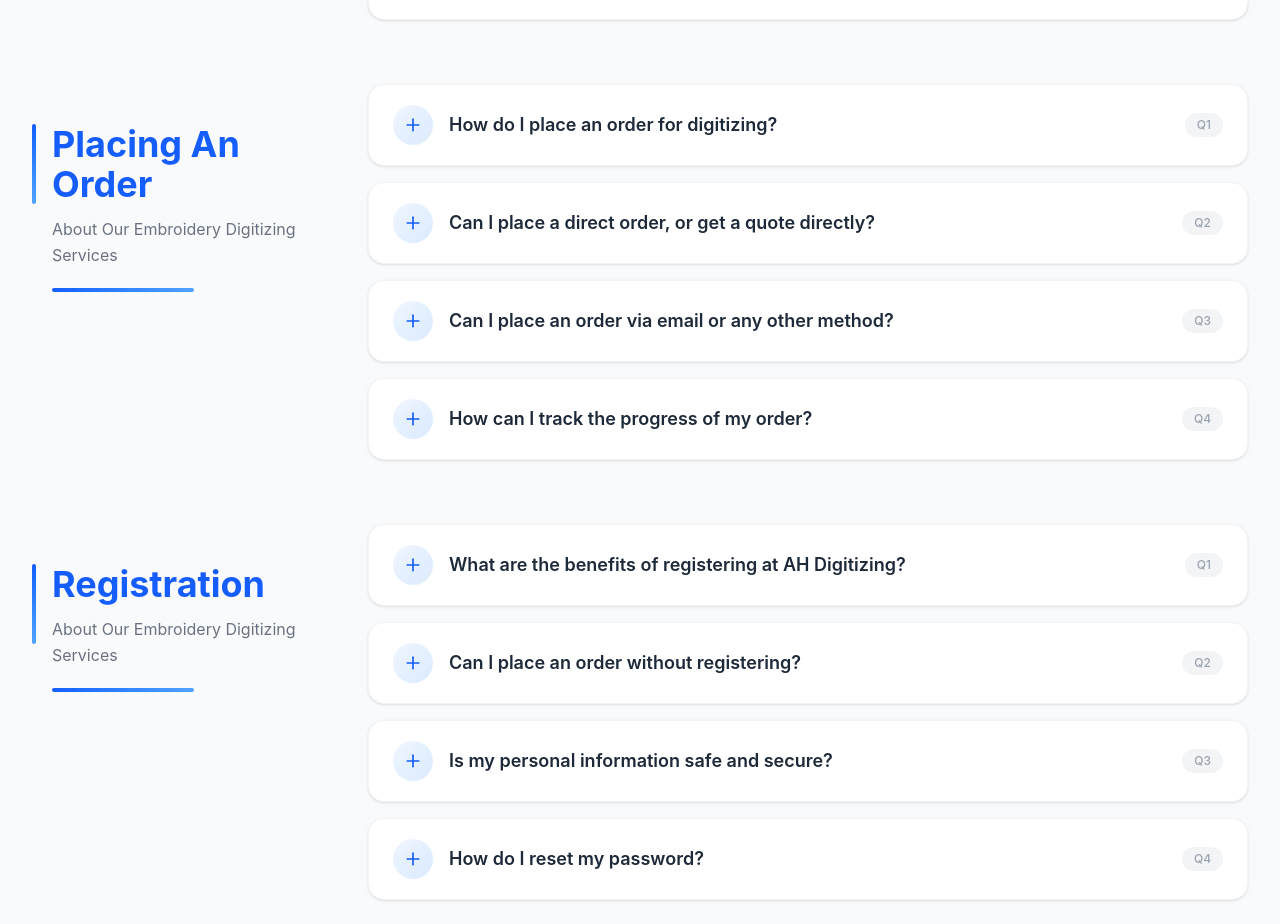
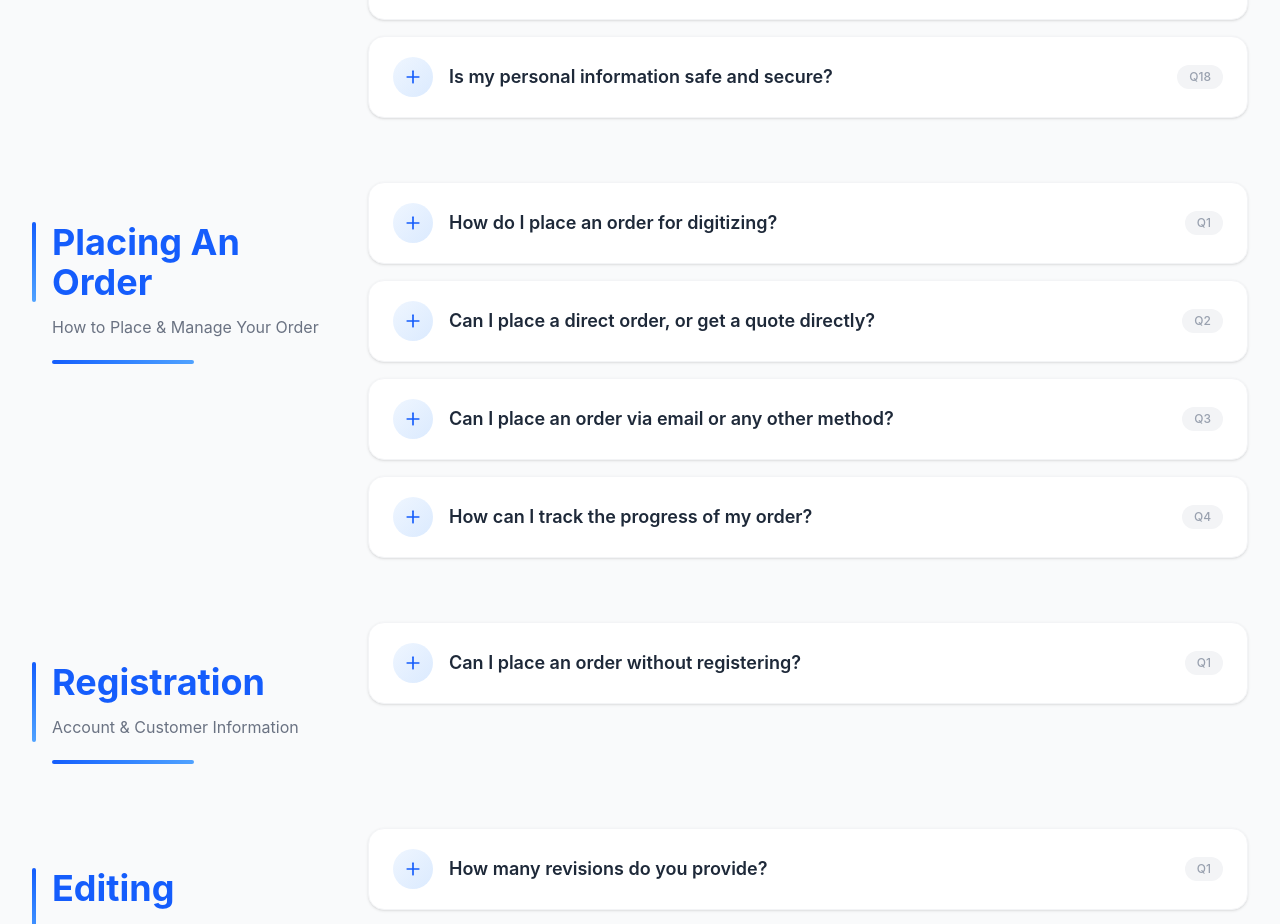
Before and after one commit to fourgoAgency/Ah-digitizing, a Next.js app: page /FAQs in a window 1280 px wide. Shown: the part 1851-2775 px from the top of the page. Built offline with nearby package versions, Linux system fonts and the light colour scheme.

Commit message:
Replace FAQ content with updated questions and categories

```diff
--- a/app/(main)/FAQs/page.tsx
+++ b/app/(main)/FAQs/page.tsx
@@ -30,13 +30,13 @@ const faqData: {
   {
     id: "general-enquiries",
     title: "General Enquiries",
-    subtitle: "About Our Embroidery Digitizing Services",
+    subtitle: "About Our Services & Policies",
     questions: [
       {
         id: 1,
         question: "What's your turnaround time?",
         answer:
-          "Simple designs are typically delivered within 4–12 hours, while more complex designs may take up to 24 hours. For urgent requirements, we offer rush delivery within 2–6 hours and super rush delivery within 1–4 hours, depending on the design's complexity.",
+          "Simple designs are typically delivered within 4–12 hours, while more complex designs may take up to 24 hours. For urgent requirements, we offer rush delivery within 2–6 hours and super rush delivery within 1–4 hours, depending on the design's complexity.\nThe turnaround time for standard, rush, and super rush orders starts after AH Digitizing confirms the order and all required design details have been received.",
         button: { label: "Order Now", href: "/get-quote" },
         note: "For further guidance regarding turnaround time, feel free to contact our team.",
       },
@@ -51,7 +51,7 @@ const faqData: {
         id: 3,
         question: "Do you charge based on stitches or a flat rate?",
         answer:
-          "We offer flat rate pricing. No confusing per-stitch charges. Just simple, straightforward pricing.",
+          "We offer flat-rate pricing, no confusing per-stitch charges. Just simple, straightforward pricing.",
       },
       {
         id: 4,
@@ -71,14 +71,14 @@ const faqData: {
         id: 6,
         question: "Do you offer a free quote?",
         answer:
-          "Yes, we do. Simply share your design details or requirements with us, and we'll provide you with a free quote within 5 minutes—no obligations.",
-        button: { label: "Get Free Quote", href: "/get-free-quote" },
+          "Yes, we do. Simply share your design details or requirements with us, and we'll provide you with a free quote within 5 minutes, with no obligation.",
+        button: { label: "Get a Free Quote", href: "/get-free-quote" },
       },
       {
         id: 7,
         question: "How will I receive my file?",
         answer:
-          "Your file will be delivered via email, or you can create an account on our website to download it directly. Need a different delivery method? Just let us know.",
+          "Your file will be delivered directly via email. Need a different delivery method? Just let us know.",
       },
       {
         id: 8,
@@ -92,7 +92,7 @@ const faqData: {
         question: "Can I get a special discount on a bulk order?",
         answer:
           "Yes, we offer special discounts on bulk orders! Just send us your design files, and we'll provide you with a customized discount quote.",
-        button: { label: "Get Free Quote", href: "/get-free-quote" },
+        button: { label: "Get a Free Quote", href: "/get-free-quote" },
       },
       {
         id: 10,
@@ -106,13 +106,13 @@ const faqData: {
         question: "Do you offer custom design sizes?",
         answer:
           "Yes, we can create your design in any custom size you require. Simply share your preferred dimensions with us, and we'll prepare your design accordingly.",
-        button: { label: "Get Free Quote", href: "/get-free-quote" },
+        button: { label: "Get a Free Quote", href: "/get-free-quote" },
       },
       {
         id: 12,
         question: "Do you keep backups of my design files?",
         answer:
-          "Yes, we keep backups of your design files. Registered users can log in and download their files directly. If you can't find it there, just contact us with your design details, and we'll send it over.",
+          "Yes, we keep backups of your design files. If you can't find your file, just contact us with your design details, and we'll send it over.",
         note: "Still have questions? Reach out to our support team — we're available 24/7 to help.",
       },
       {
@@ -146,87 +146,75 @@ const faqData: {
         question: "Can I get my design digitized from just a screenshot?",
         answer:
           "Yes, we can create your design from a screenshot. Just share it with us.",
-        button: { label: "Get a free quote now", href: "/get-free-quote" },
+        button: { label: "Order Now", href: "/get-quote" },
+      },
+      {
+        id: 18,
+        question: "Is my personal information safe and secure?",
+        answer:
+          "Yes, we take your privacy seriously. Your personal information is used to communicate with you, provide design updates, deliver your completed files, and inform you about new offers and services. We take reasonable security measures to keep your information and data secure.",
       },
     ],
   },
   {
     id: "placing-order",
     title: "Placing An Order",
-    subtitle: "About Our Embroidery Digitizing Services",
+    subtitle: "How to Place & Manage Your Order",
     questions: [
       {
-        id: 18,
+        id: 19,
         question: "How do I place an order for digitizing?",
         answer:
-          "Very simple. Go to the homepage, visit the Services section, and select the service you need. You'll be taken to the order page where you can fill out the order form with your design details and requirements so we can digitize your design exactly the way you want. If you'd like a free quote before placing your order, simply click Get Free Quote and submit your details. We'll get back to you with a quote within 5 minutes.",
-      },
-      {
-        id: 19,
-        question: "Can I place a direct order, or get a quote directly?",
-        answer:
-          "Yes, both options are available! On our website's header, you'll find the Order Now and Get Free Quote buttons. Simply click on either one to place a direct order or get a quote right away.",
+          "Very simple. Go to the homepage, visit the Services section, and select the service you need. You'll be taken to the order page where you can fill out the order form with your design details and requirements so we can digitize your design exactly the way you want. If you'd like a free quote before placing your order, simply click Get a Free Quote and submit your details. We'll get back to you with a quote within 5 minutes.",
       },
       {
         id: 20,
+        question: "Can I place a direct order, or get a quote directly?",
+        answer:
+          "Yes, both options are available! On our website's header, you'll find the Order Now and Get a Free Quote buttons. Simply click on either one to place a direct order or get a quote right away.",
+      },
+      {
+        id: 21,
         question: "Can I place an order via email or any other method?",
         answer:
-          "Yes! In addition to placing your order directly on our website, you can order via email or WhatsApp. Just share your design details and requirements with us, and we'll get started on your order right away.",
+          "Yes! You can place your order via email or WhatsApp. Just share your design details and requirements with us, and we'll get started on your order right away.",
         button: { label: "Email Us", href: "mailto:ahdigitizing@gmail.com" },
       },
       {
-        id: 21,
+        id: 22,
         question: "How can I track the progress of my order?",
         answer:
-          "Once you place your order, you'll receive a unique tracking ID. You can log in to your account dashboard anytime to view real-time progress, or reach out to us via email or contact our team directly for updates on your design's progress.",
+          "Once you place your order, you'll receive a unique order ID. You can contact us anytime via email or reach out to our team for updates on your design's progress. AH Digitizing will also keep you updated and share progress updates throughout the design process.",
       },
     ],
   },
   {
     id: "registration",
     title: "Registration",
-    subtitle: "About Our Embroidery Digitizing Services",
+    subtitle: "Account & Customer Information",
     questions: [
-      {
-        id: 22,
-        question: "What are the benefits of registering at AH Digitizing?",
-        answer:
-          "Registering with us gives you access to exclusive benefits, including real-time order tracking to monitor your order's progress, easy access to your complete order history, a faster checkout process by skipping repetitive steps on future orders, special member-only discounts, and priority support for quicker responses from our team.",
-      },
       {
         id: 23,
         question: "Can I place an order without registering?",
         answer:
-          "Yes, you can place an order using just your email address — no account creation required. However, registering gives you access to order tracking, order history, and other exclusive benefits.",
-        button: { label: "Email Us", href: "mailto:ahdigitizing@gmail.com" },
-      },
-      {
-        id: 24,
-        question: "Is my personal information safe and secure?",
-        answer:
-          "Yes, we take your privacy seriously. Your personal information is securely stored and never shared with third parties without your consent.",
-      },
-      {
-        id: 25,
-        question: "How do I reset my password?",
-        answer:
-          "Simply click on \"Forgot Password\" on the login page, enter your registered email address, and we'll send you a link to reset your password.",
+          "Yes, you can place an order using just your email address, with no account creation required.",
+        button: { label: "Order Now", href: "/get-quote" },
       },
     ],
   },
   {
     id: "editing",
     title: "Editing",
-    subtitle: "About Our Embroidery Digitizing Services",
+    subtitle: "Design Revisions & Changes",
     questions: [
       {
-        id: 26,
+        id: 24,
         question: "How many revisions do you provide?",
         answer:
           "We provide unlimited revisions until your design is exactly the way you want it, free of charge, with no extra fees.",
       },
       {
-        id: 27,
+        id: 25,
         question: "Do you charge for design editing?",
         answer:
           "No, we don't charge for standard editing. However, if you'd like to add something new to your design, a small additional charge may apply.",
@@ -236,22 +224,22 @@ const faqData: {
   {
     id: "payment",
     title: "Payment",
-    subtitle: "About Our Embroidery Digitizing Services",
+    subtitle: "Payment & Refund Information",
     questions: [
       {
-        id: 28,
+        id: 26,
         question: "What payment methods do you accept?",
         answer:
-          "We accept payments through PayPal and Stripe, so you can pay via PayPal or debit/credit card. If you face any issues with payment, just contact us. We'll help you find an alternative way to pay. All transactions are secure and encrypted.",
+          "We accept payments through PayPal, debit/credit cards, and bank transfer. If you face any issues with payment, just contact us, and we'll help you with an alternative payment method. All online transactions are secure and encrypted.",
       },
       {
-        id: 29,
+        id: 27,
         question: "Do you offer a refund policy?",
         answer:
-          "Yes, we offer a refund if we're unable to adjust the design according to your requirements or fail to deliver the expected quality.",
+          "Yes, we offer a refund if we're unable to meet your requirements or deliver the expected quality. We will make reasonable revisions and corrections to your design until it meets your requirements. If we are still unable to correct the design to your satisfaction, we may issue a refund.",
       },
       {
-        id: 30,
+        id: 28,
         question: "Do I have to pay before digitizing?",
         answer:
           "No, you don't need to pay upfront. Once your design is ready, we'll send you a preview before you make any payment.",
@@ -325,8 +313,7 @@ function FAQSection({ section }: { section: (typeof faqData)[0] }) {
                     ${isOpen
                       ? 'border-blue-300 shadow-lg shadow-blue-100/50 scale-[1.02]'
                       : 'border-gray-100 shadow-sm hover:shadow-md hover:border-blue-200'
-                    }`}
-                >
+                    }`}>
                   <button
                     onClick={() => toggleItem(item.id)}
                     className="w-full px-6 py-5 flex items-center justify-between text-left transition-colors cursor-pointer">
@@ -366,7 +353,7 @@ function FAQSection({ section }: { section: (typeof faqData)[0] }) {
                         className="overflow-hidden">
                         <div className="px-6 pb-5 pt-1 pl-[4.5rem]">
                           <div className="bg-gradient-to-br from-blue-50 to-indigo-50 rounded-xl p-4 border border-blue-100">
-                            <p className="text-gray-600 text-base lg:text-[17px] leading-relaxed lg:leading-7">
+                            <p className="text-gray-600 text-base lg:text-[17px] leading-relaxed lg:leading-7 whitespace-pre-line">
                               {renderAnswer(item.answer, item.contactUsLink)}
                             </p>
                             {item.button && (
```
Lines whose indentation alone changed are shown as unchanged.
